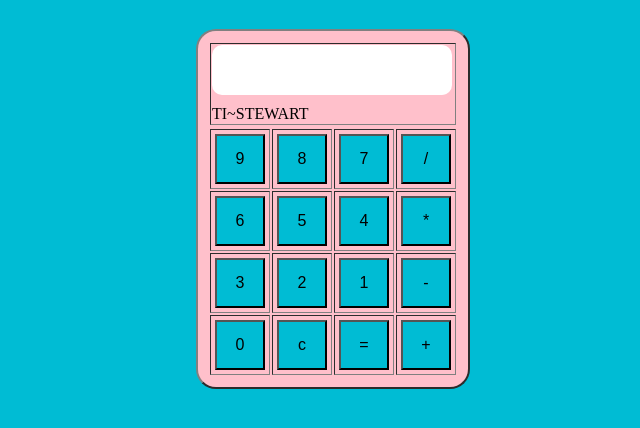
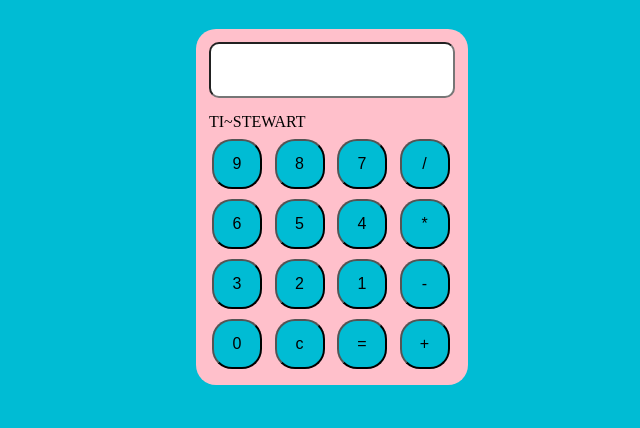
Before and after one commit to rstewart03/javascript-html-calculator, a plain HTML site: page index.html in a window 1280 px wide. Shown: the part 90-518 px from the top of the page, without its empty margins (319-959 px from the left). Drawn offline with Linux system fonts and the light colour scheme; a web font is replaced by a local one.

Commit message:
first commit

```diff
--- a/index.html
+++ b/index.html
@@ -8,35 +8,36 @@
     <body>
         <h1 id="title">My Calculator</h1>
 <div id="keypad">
-          <table border="2">
+		<table>
 			<tr>
-                  <td colspan="4" height="20px"><div id="display-bar"></div> TI~STEWART</td>
+				<td colspan="4" height="20px"><input id="display-bar" type="text"></td>
 			</tr>
 			<tr>
-
-              <tr>
-                 <td><input type="button" value="9" onclick="display(9)"/></td>
-                 <td><input type="button" value="8" onclick="display(8)"/></td>
-                 <td><input type="button" value="7" onclick="display(7)"/></td>
-                 <td><input type="button" value="/" onclick="display('/')"/></td>
+				<td colspan="4" height="20px">TI~STEWART</td>
 			</tr>
 			<tr>
-                 <td><input type="button" value="6" onclick="display(6)"/></td>
-                 <td><input type="button" value="5" onclick="display(5)"/></td>
-                 <td><input type="button" value="4" onclick="display(4)"/></td>
-                 <td><input type="button" value="*" onclick="display('*')"/></td>
+				<td><input onclick="display(9)" type="button" value="9"></td>
+				<td><input onclick="display(8)" type="button" value="8"></td>
+				<td><input onclick="display(7)" type="button" value="7"></td>
+				<td><input onclick="display('/')" type="button" value="/"></td>
 			</tr>
 			<tr>
-                 <td><input type="button" value="3" onclick="display(3)"/></td>
-                 <td><input type="button" value="2" onclick="display(2)"/></td>
-                 <td><input type="button" value="1" onclick="display(1)"/></td>
-                 <td><input type="button" value="-" onclick="display('-')"/></td>
+				<td><input onclick="display(6)" type="button" value="6"></td>
+				<td><input onclick="display(5)" type="button" value="5"></td>
+				<td><input onclick="display(4)" type="button" value="4"></td>
+				<td><input onclick="display('*')" type="button" value="*"></td>
 			</tr>
 			<tr>
-                 <td><input type="button" value="0" onclick="display(0)"/></td>
-                 <td><input type="button" value="c" onclick="clearDisplay()"/></td>
-                 <td><input type="button" value="=" onclick="calculate()"/></td>
-                 <td><input type="button" value="+" onclick="display('+')"/></td>
+				<td><input onclick="display(3)" type="button" value="3"></td>
+				<td><input onclick="display(2)" type="button" value="2"></td>
+				<td><input onclick="display(1)" type="button" value="1"></td>
+				<td><input onclick="display('-')" type="button" value="-"></td>
+			</tr>
+			<tr>
+				<td><input onclick="display(0)" type="button" value="0"></td>
+				<td><input onclick="clearDisplay()" type="button" value="c"></td>
+				<td><input onclick="calculate()" type="button" value="="></td>
+				<td><input onclick="display('+')" type="button" value="+"></td>
 			</tr>
 		</table>
 	</div>
--- a/script.js
+++ b/script.js
@@ -1,12 +1,12 @@
 function clearDisplay(){
-    document.getElementById("display-bar").innerHTML = "";
+    document.getElementById("display-bar").value = "";
 }
 
 function display(userInput){
-    document.getElementById("display-bar").innerHTML += userInput;
+    document.getElementById("display-bar").value += userInput;
 }
 
 function calculate(){
-    var answer = eval(document.getElementById("display-bar").innerHTML);
-    document.getElementById("display-bar").innerHTML = answer
+    var answer = eval(document.getElementById("display-bar").value);
+    document.getElementById("display-bar").value = answer
 }
--- a/style.css
+++ b/style.css
@@ -30,8 +30,8 @@ table{
     white-space: nowrap;
     border-radius: 10px;
     padding-left: 5px;
-    text-align: right;
-    color: white;
+    text-align: left;
+    color: black;
 }
 
 input[type=button]{
@@ -39,7 +39,7 @@ input[type=button]{
     width: 50px;
     height: 50px;
     font-size: 1em;
-    border-radius: :20px;
+    border-radius: 20px;
     margin: 3px;
 
 }
```
Lines whose indentation alone changed are shown as unchanged.
